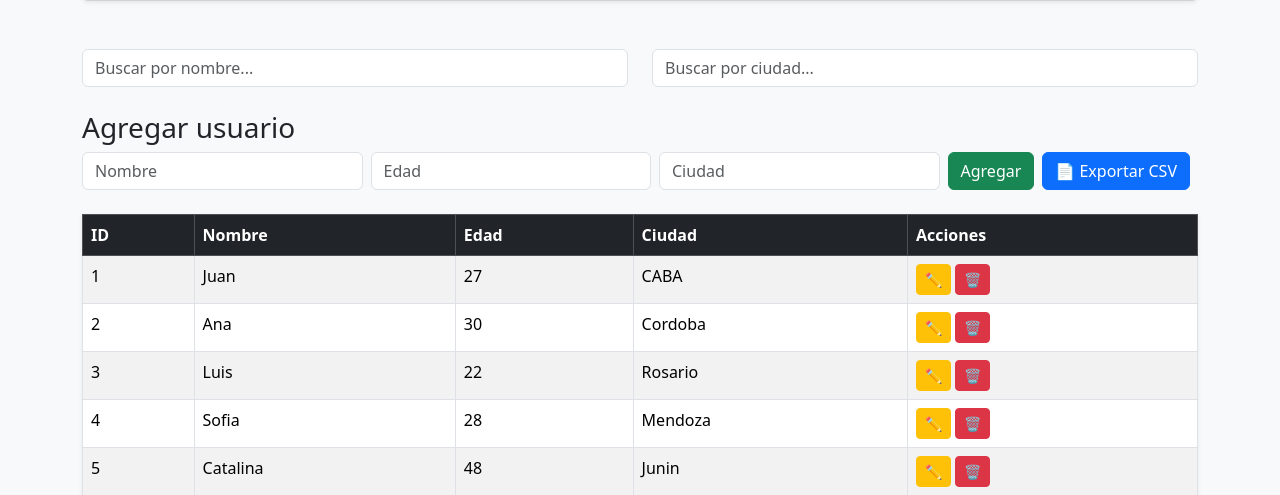
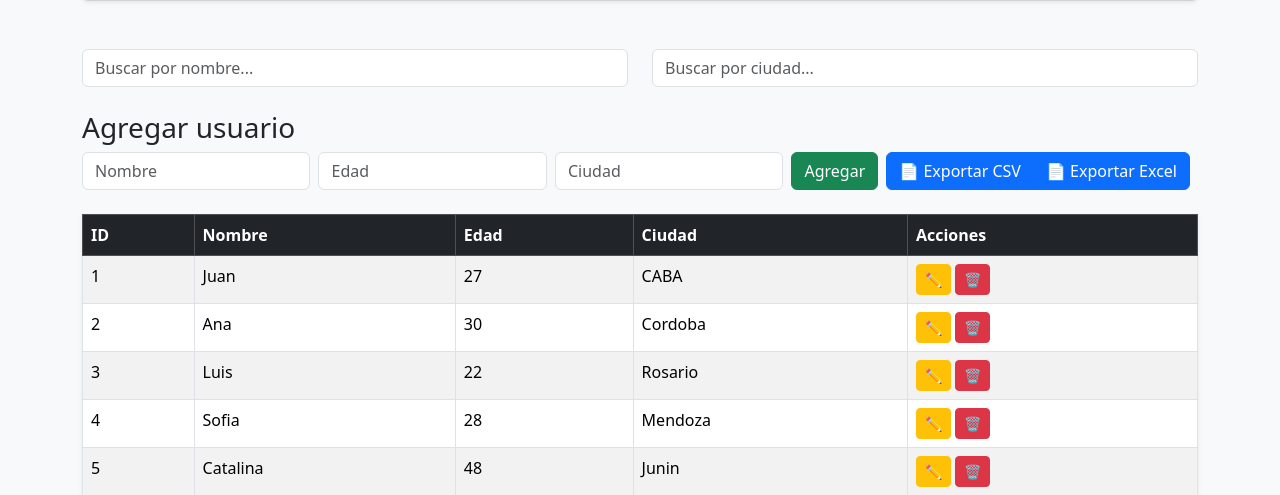
Before and after one commit to Sebayur/proyecto-data-app, a Flask app: page / in a window 1280 px wide. Shown: the part 1514-2009 px from the top of the page. Run offline with Flask 3, Linux system fonts and the light colour scheme; data comes from the database, SQL or seed files in the repository.

Commit message:
Agrego exportacion de excel

```diff
--- a/app.py
+++ b/app.py
@@ -127,5 +127,43 @@ def exportar_csv():
         download_name="usuarios.csv"
     )
 
+
+@app.route("/export/xlsx")
+def exportar_xlsx():
+    """Exporta los usuarios a un archivo Excel (.xlsx).
+
+    Si no está disponible el motor de Excel (por ejemplo openpyxl no instalado),
+    cae de vuelta a CSV para asegurar que el usuario pueda descargar los datos.
+    """
+    df = obtener_usuarios()
+
+    # Intentar generar Excel en memoria
+    output = io.BytesIO()
+
+    try:
+        with pd.ExcelWriter(output, engine="openpyxl") as writer:
+            df.to_excel(writer, index=False, sheet_name="Usuarios")
+        output.seek(0)
+
+        return send_file(
+            output,
+            mimetype="application/vnd.openxmlformats-officedocument.spreadsheetml.sheet",
+            as_attachment=True,
+            download_name="usuarios.xlsx"
+        )
+
+    except Exception:
+        # Si falla la creación de XLSX (p.ej. falta openpyxl), devolver CSV como fallback
+        buffer = io.StringIO()
+        df.to_csv(buffer, index=False)
+        buffer.seek(0)
+
+        return send_file(
+            io.BytesIO(buffer.getvalue().encode()),
+            mimetype="text/csv",
+            as_attachment=True,
+            download_name="usuarios.xlsx"
+        )
+
 if __name__ == "__main__":
        app.run(debug=True)
--- a/templates/index.html
+++ b/templates/index.html
@@ -214,9 +214,14 @@
         </div>
 
         <div class="col-auto">
-            <button class="btn btn-primary" id="exportar">
-                📄 Exportar CSV
-            </button>
+            <div class="btn-group" role="group" aria-label="Exportar">
+                <button class="btn btn-primary" id="exportar">
+                    📄 Exportar CSV
+                </button>
+                <button class="btn btn-primary" id="exportar-xlsx">
+                    📄 Exportar Excel
+                </button>
+            </div>
         </div>
 
         <div class="col-auto">
@@ -860,6 +865,14 @@ document.querySelector("#exportar").addEventListener("click", () => {
     window.location.href = "/export/csv";
 });
 
+// Nuevo botón para descargar XLSX
+const btnXlsx = document.querySelector("#exportar-xlsx");
+if (btnXlsx) {
+    btnXlsx.addEventListener("click", () => {
+        window.location.href = "/export/xlsx";
+    });
+}
+
 function mostrarToast(titulo, mensaje){
 
     document.querySelector("#toastTitulo").textContent = titulo;
```
Also changed, not shown: README.md.
